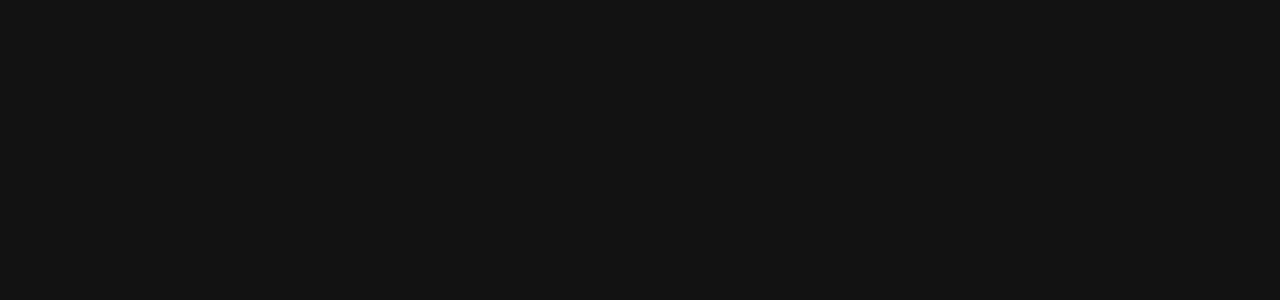
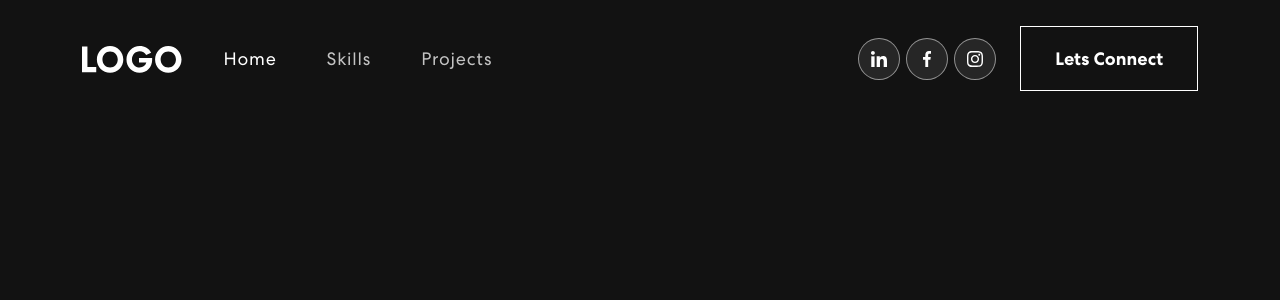
Before and after one commit to CodeScott00/personal_portfolio, a React (Create React App) app: page / in a window 1280 px wide. Shown: the top 300 px of the page. Built offline with nearby package versions, Linux system fonts and the light colour scheme.

Commit message:
navbar rendering

```diff
--- a/src/App.js
+++ b/src/App.js
@@ -1,9 +1,14 @@
 import logo from './logo.svg';
 import './App.css';
+import { NavBar } from '../src/components/NavBar';
+import 'bootstrap/dist/css/bootstrap.min.css';
+
+
 
 function App() {
   return (
     <div className="App">
+      <NavBar />
     </div>
   );
 }
--- a/src/components/NavBar.js
+++ b/src/components/NavBar.js
@@ -1,5 +1,5 @@
-import { NavBar, Container } from 'react-bootstrap';
-import { useState, useEffect, useLayoutEffect } from 'react';
+import { Navbar, Nav, Container } from 'react-bootstrap';
+import { useState, useEffect } from 'react';
 import logo from '../assets/img/logo.svg';
 import navIcon1 from '../assets/img/nav-icon1.svg';
 import navIcon2 from '../assets/img/nav-icon2.svg'; //image issue?
@@ -39,8 +39,8 @@
         <Navbar.Collapse id="basic-navbar-nav">
           <Nav className="me-auto">
             <Nav.Link href="#home" className={activeLink === 'home' ? 'active navbar-link' : 'navbar-link'} onClick={() => onUpdateActiveLink('home')}>Home</Nav.Link>
-            <Nav.Link href="#skills" className={activeLink === 'skills' ? 'active navbar-link' : 'navbar-link'} onClick={() => onUpdateActiveLink('skills')}>Link</Nav.Link>
-            <Nav.Link href="#projects" className={activeLink === 'projects' ? 'active navbar-link' : 'navbar-link'} onClick={() => onUpdateActiveLink('projects')}>Link</Nav.Link>
+            <Nav.Link href="#skills" className={activeLink === 'skills' ? 'active navbar-link' : 'navbar-link'} onClick={() => onUpdateActiveLink('skills')}>Skills</Nav.Link>
+            <Nav.Link href="#projects" className={activeLink === 'projects' ? 'active navbar-link' : 'navbar-link'} onClick={() => onUpdateActiveLink('projects')}>Projects</Nav.Link>
           </Nav>
           <span className="navbar-text">
             <div className="social-icon">
```
